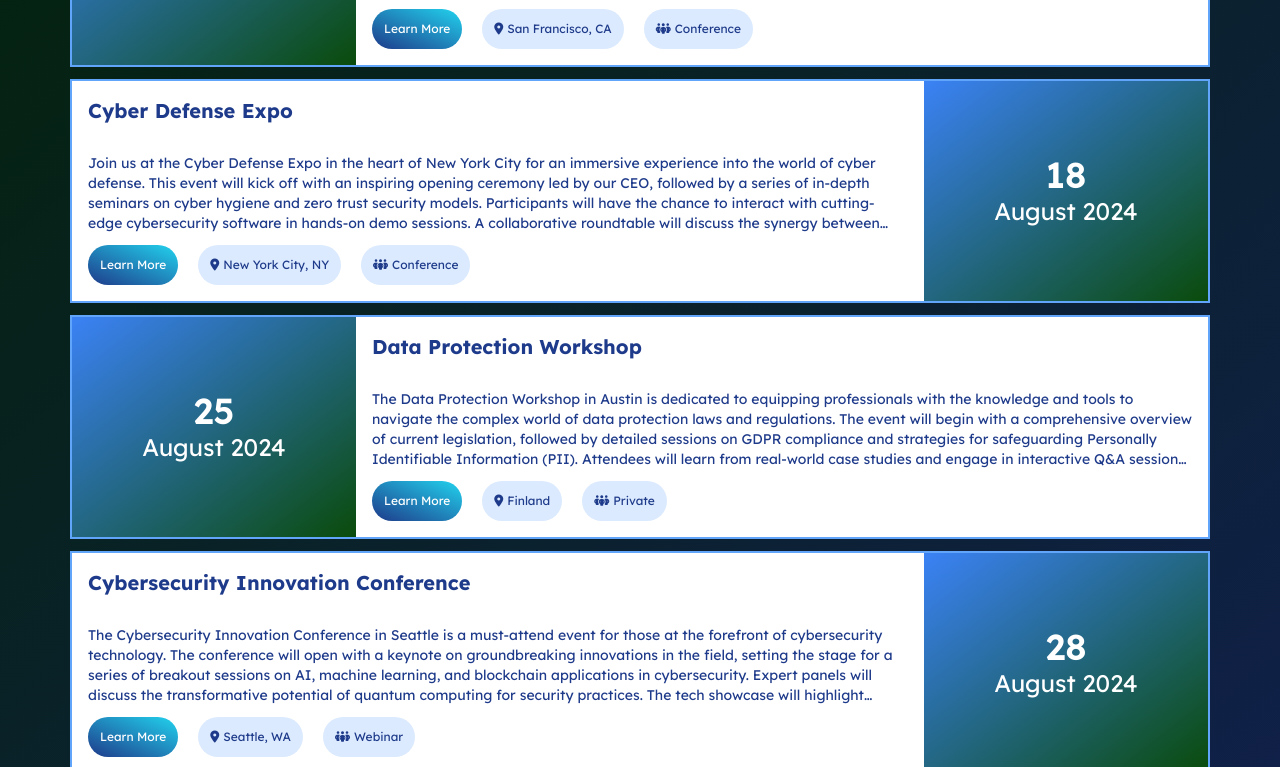
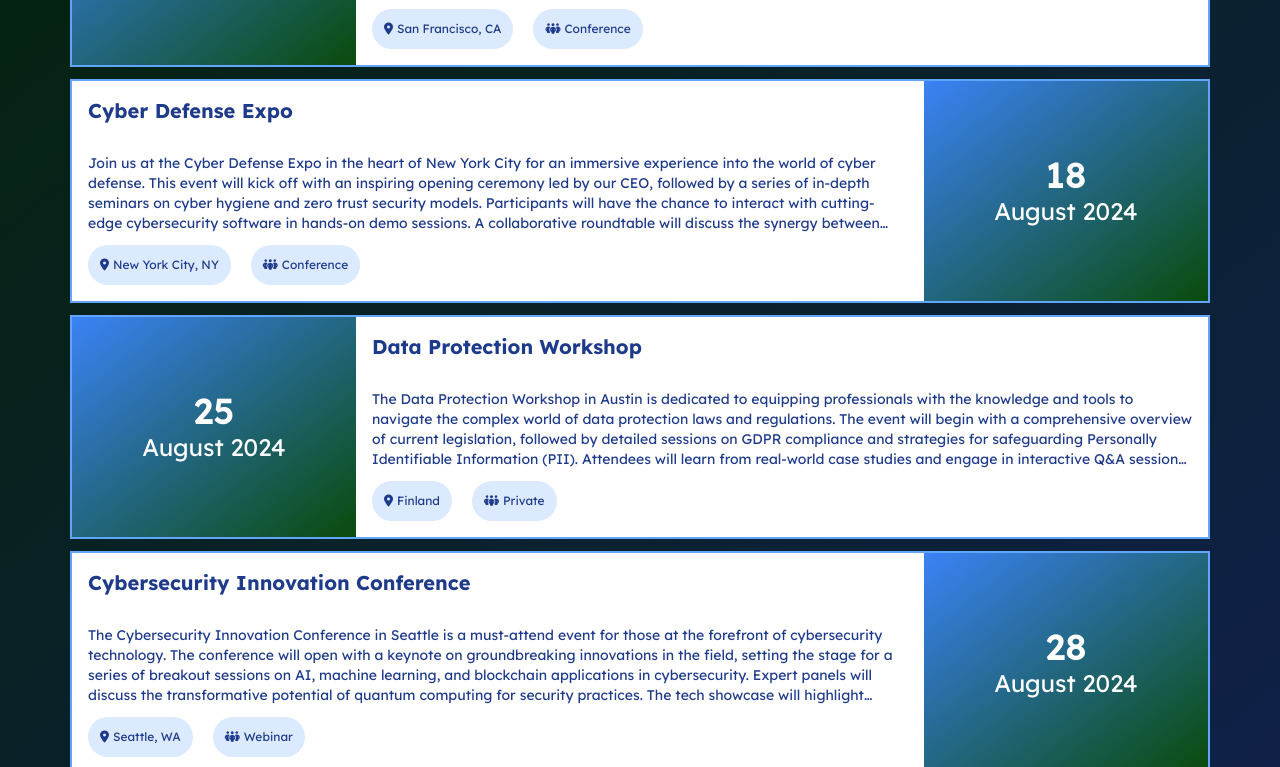
Before and after one commit to dev-bishal/CyberSecurity, an Astro site: page /events in a window 1280 px wide. Shown: the part 747-1514 px from the top of the page. Built offline with nearby package versions, Linux system fonts and the light colour scheme; Astro itself is replaced by a stand-in of ours.

```diff
--- a/src/pages/events/index.astro
+++ b/src/pages/events/index.astro
@@ -45,7 +45,7 @@ function daysBetweenDates(dateStr1: string, dateStr2: string): number {
                                         <p class="eventDescription text-sm line-clamp-4">{_event.eventDescriptionText}</p>
 
                                         <span class="flex gap-5 items-center mt-3 text-xs">
-                                            <a href="" class="h-full bg-gradient-to-tr hover:bg-gradient-to-bl from-blue-900 to-cyan-400 text-white rounded-full p-3">Learn More</a>
+                                            <a href="" class="hidden h-full bg-gradient-to-tr hover:bg-gradient-to-bl from-blue-900 to-cyan-400 text-white rounded-full p-3">Learn More</a>
                                             <span class="eventLocation flex items-center gap-1 rounded-full bg-blue-100 hover:bg-blue-200 p-3 cursor-pointer">
                                                 <i class="fa-duotone fa-solid fa-location-dot"></i>
                                                 <span class="line-clamp-2">{_event.eventLocation}</span>
```
